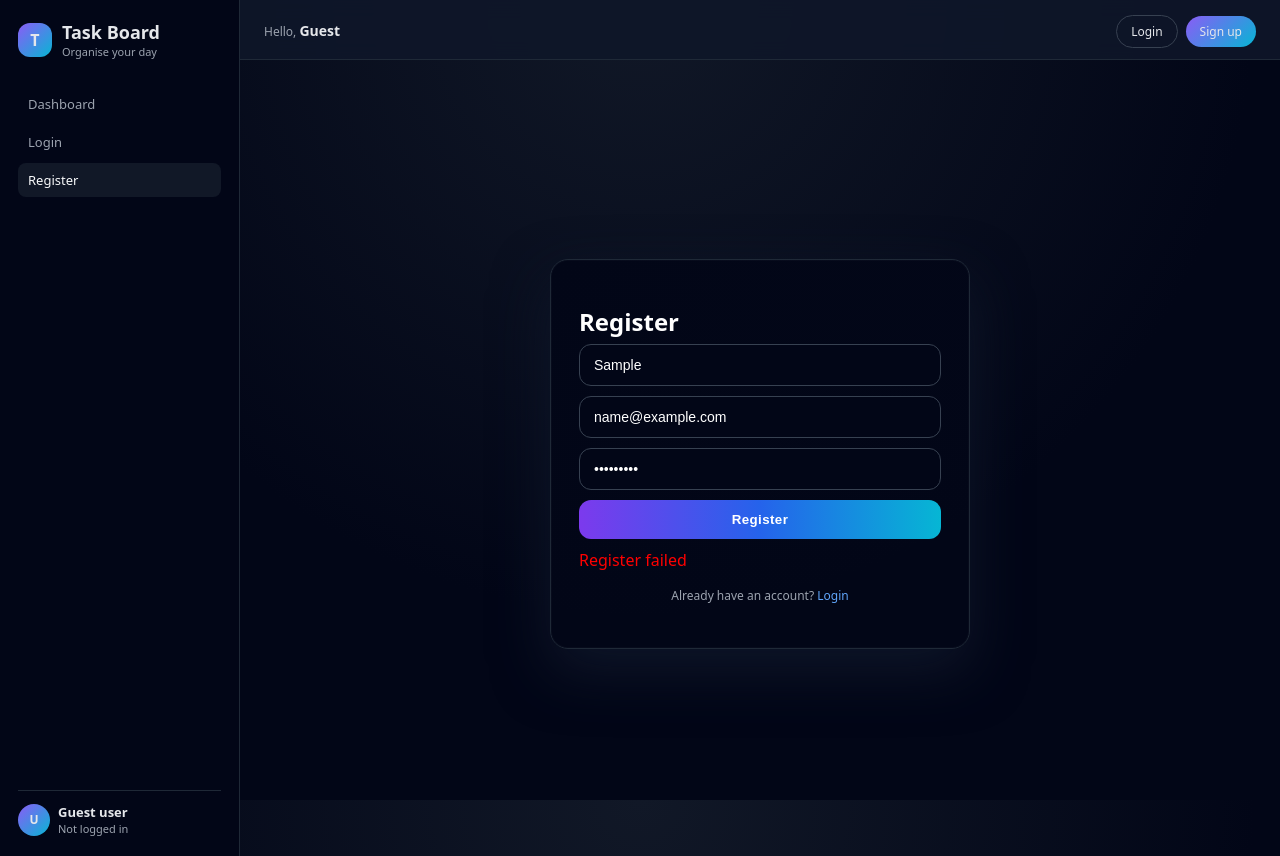
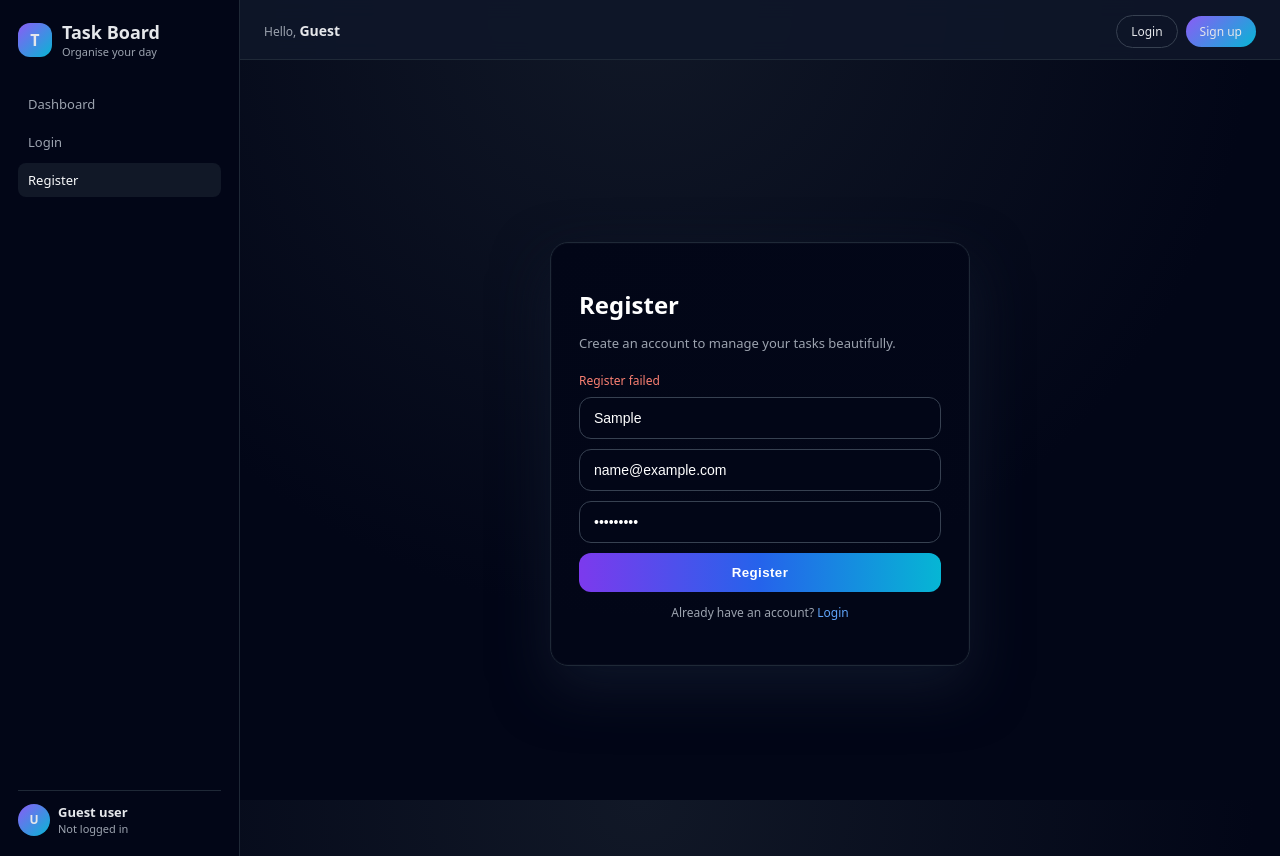
Before and after one commit to Priti130902/Task, a React app in the folder frontend/: page /register in a window 1280 px wide. Both pictures are taken after typing "Sample", "name@example.com", "Sample123" into the empty fields and a click on the button "Register". Built offline with nearby package versions, Linux system fonts and the light colour scheme; no server answers; the HTML template or start-up script is replaced by a standard one.

Commit message:
Fix backend start script for Render

```diff
--- a/frontend/src/features/auth/authSlice.js
+++ b/frontend/src/features/auth/authSlice.js
@@ -1,15 +1,29 @@
 import { createSlice, createAsyncThunk } from "@reduxjs/toolkit";
 import API from "../../api/api";
+
+// LocalStorage se initial values
+const storedToken = localStorage.getItem("token");
+const storedUser = localStorage.getItem("user");
+
+const initialState = {
+  user: storedUser ? JSON.parse(storedUser) : null,
+  token: storedToken || null,
+  isAuthenticated: !!storedToken,
+  loading: false,
+  error: null,
+};
 
 // ✅ LOGIN
 export const loginUser = createAsyncThunk(
   "auth/login",
   async (data, thunkAPI) => {
     try {
-      const res = await API.post("/auth/login", data);
-      return res.data; // { user, token }
+      const res = await API.post("/auth/login", data); // { user, token }
+      return res.data;
     } catch (err) {
-      return thunkAPI.rejectWithValue(err.response?.data || { msg: "Login failed" });
+      return thunkAPI.rejectWithValue(
+        err.response?.data || { msg: "Login failed" }
+      );
     }
   }
 );
@@ -19,31 +33,27 @@ export const registerUser = createAsyncThunk(
   "auth/register",
   async (data, thunkAPI) => {
     try {
-      const res = await API.post("/auth/register", data);
+      const res = await API.post("/auth/register", data); // { user, token }
       return res.data;
     } catch (err) {
-      return thunkAPI.rejectWithValue(err.response?.data || { msg: "Register failed" });
+      return thunkAPI.rejectWithValue(
+        err.response?.data || { msg: "Register failed" }
+      );
     }
   }
 );
 
-const initialToken = localStorage.getItem("token") || null;
-
 const authSlice = createSlice({
   name: "auth",
-  initialState: {
-    user: null,
-    token: initialToken,
-    isAuthenticated: !!initialToken,
-    loading: false,
-    error: null,
-  },
+  initialState,
   reducers: {
     logout(state) {
       state.user = null;
       state.token = null;
       state.isAuthenticated = false;
+      state.error = null;
       localStorage.removeItem("token");
+      localStorage.removeItem("user");
     },
   },
   extraReducers: (builder) => {
@@ -58,7 +68,10 @@ const authSlice = createSlice({
         state.user = action.payload.user;
         state.token = action.payload.token;
         state.isAuthenticated = true;
+
+        // localStorage me bhi save karo — refresh ke baad bhi naam dikhe
         localStorage.setItem("token", action.payload.token);
+        localStorage.setItem("user", JSON.stringify(action.payload.user));
       })
       .addCase(loginUser.rejected, (state, action) => {
         state.loading = false;
@@ -71,8 +84,15 @@ const authSlice = createSlice({
         state.loading = true;
         state.error = null;
       })
-      .addCase(registerUser.fulfilled, (state) => {
+      .addCase(registerUser.fulfilled, (state, action) => {
         state.loading = false;
+        // register ke baad direct login jaisa hi treat kara
+        state.user = action.payload.user;
+        state.token = action.payload.token;
+        state.isAuthenticated = true;
+
+        localStorage.setItem("token", action.payload.token);
+        localStorage.setItem("user", JSON.stringify(action.payload.user));
       })
       .addCase(registerUser.rejected, (state, action) => {
         state.loading = false;
@@ -81,12 +101,12 @@ const authSlice = createSlice({
   },
 });
 
-// ✅ actions
 export const { logout } = authSlice.actions;
 
-// ✅ SELECTORS (yehi Sidebar / Topbar use kar rahe hain)
+// SELECTORS
 export const selectUser = (state) => state.auth.user;
 export const selectIsAuthenticated = (state) => state.auth.isAuthenticated;
+export const selectAuthError = (state) => state.auth.error;
+export const selectAuthLoading = (state) => state.auth.loading;
 
-// ✅ reducer
 export default authSlice.reducer;
--- a/frontend/src/pages/Login.jsx
+++ b/frontend/src/pages/Login.jsx
@@ -1,20 +1,27 @@
-import React, { useState } from "react";
+import React, { useState, useEffect } from "react";
 import { useDispatch, useSelector } from "react-redux";
-import { loginUser } from "../features/auth/authSlice";
-import { Navigate, Link } from "react-router-dom";
+import { loginUser, selectIsAuthenticated, selectAuthLoading, selectAuthError } from "../features/auth/authSlice";
+import { Navigate, Link, useNavigate } from "react-router-dom";
 
 export default function Login() {
   const dispatch = useDispatch();
-  const { isAuthenticated, loading } = useSelector((s) => s.auth);
+  const isAuthenticated = useSelector(selectIsAuthenticated);
+  const loading = useSelector(selectAuthLoading);
+  const error = useSelector(selectAuthError);
+
+  const navigate = useNavigate();
 
   const [form, setForm] = useState({
     email: "",
     password: "",
   });
 
-  // if (isAuthenticated) {
-  //   return <Navigate to="/" />;
-  // }
+  // Agar already logged in hai to direct Dashboard
+  useEffect(() => {
+    if (isAuthenticated) {
+      navigate("/");              // 👈 yahan tumhara Dashboard route hai
+    }
+  }, [isAuthenticated, navigate]);
 
   const onChange = (e) =>
     setForm({ ...form, [e.target.name]: e.target.value });
@@ -31,6 +38,12 @@ export default function Login() {
         <p className="auth-subtitle">
           Welcome back! Enter your credentials to access your tasks.
         </p>
+
+        {error && (
+          <p style={{ color: "salmon", fontSize: 12, marginBottom: 8 }}>
+            {error.msg || "Login failed"}
+          </p>
+        )}
 
         <form onSubmit={submit}>
           <input
--- a/frontend/src/pages/Register.jsx
+++ b/frontend/src/pages/Register.jsx
@@ -1,11 +1,14 @@
-import React, { useState } from "react";
+import React, { useState, useEffect } from "react";
 import { useDispatch, useSelector } from "react-redux";
-import { registerUser } from "../features/auth/authSlice";
-import { Link, Navigate } from "react-router-dom";
+import { registerUser, selectIsAuthenticated, selectAuthLoading, selectAuthError } from "../features/auth/authSlice";
+import { Link, useNavigate } from "react-router-dom";
 
 export default function Register() {
   const dispatch = useDispatch();
-  const { loading, isAuthenticated, error } = useSelector((s) => s.auth);
+  const isAuthenticated = useSelector(selectIsAuthenticated);
+  const loading = useSelector(selectAuthLoading);
+  const error = useSelector(selectAuthError);
+  const navigate = useNavigate();
 
   const [form, setForm] = useState({
     name: "",
@@ -13,24 +16,38 @@ export default function Register() {
     password: "",
   });
 
-  // if (isAuthenticated) return <Navigate to="/" />;
+  useEffect(() => {
+    if (isAuthenticated) {
+      navigate("/");         // register success => Dashboard
+    }
+  }, [isAuthenticated, navigate]);
 
   const onChange = (e) =>
     setForm({ ...form, [e.target.name]: e.target.value });
 
   const submit = (e) => {
     e.preventDefault();
-    dispatch(registerUser(form));   // ✅ YAHI HONA CHAHIYE
+    dispatch(registerUser(form));
   };
 
   return (
     <div className="auth-wrapper">
       <div className="auth-card">
         <h1 className="auth-title">Register</h1>
+        <p className="auth-subtitle">
+          Create an account to manage your tasks beautifully.
+        </p>
+
+        {error && (
+          <p style={{ color: "salmon", fontSize: 12, marginBottom: 8 }}>
+            {error.msg || "Register failed"}
+          </p>
+        )}
 
         <form onSubmit={submit}>
           <input
             className="task-input"
+            type="text"
             name="name"
             placeholder="Name"
             value={form.name}
@@ -56,10 +73,8 @@ export default function Register() {
           />
 
           <button type="submit" className="btn-primary">
-            {loading ? "Registering..." : "Register"}
+            {loading ? "Creating..." : "Register"}
           </button>
-
-          {error && <p style={{ color: "red", marginTop: 10 }}>{error.msg}</p>}
         </form>
 
         <p className="auth-footer-text">
```
